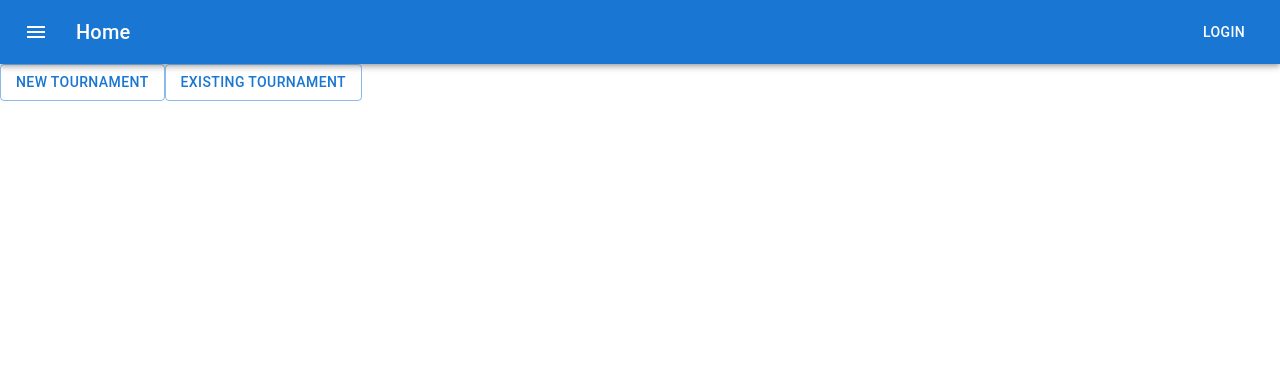
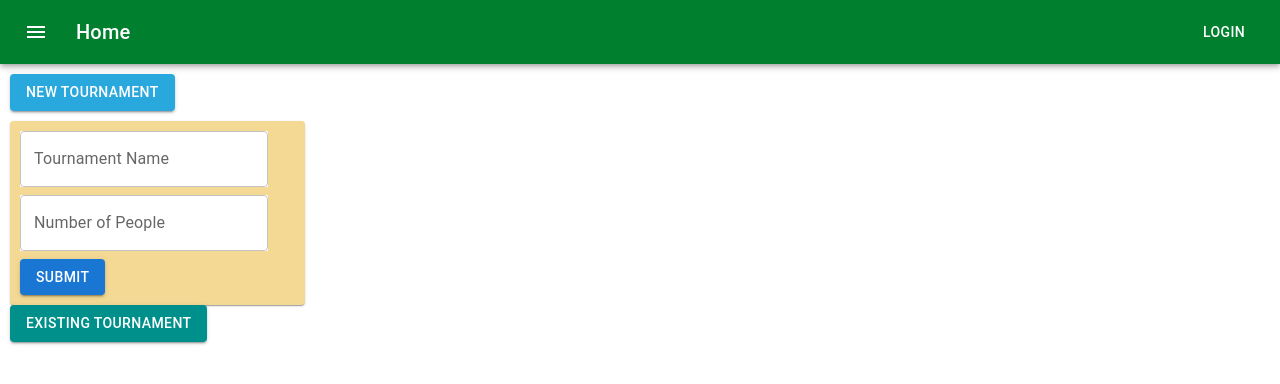
Before and after one commit to CLHigg42/catan_scoreboard, a React (Create React App) app: page / in a window 1280 px wide. Both pictures are taken after a click on the button "NEW TOURNAMENT". Shown: the top 384 px of the page. Built offline with nearby package versions, Linux system fonts and the light colour scheme.

Commit message:
adding landing page

```diff
--- a/src/Pages/Header.js
+++ b/src/Pages/Header.js
@@ -4,8 +4,8 @@ import {Menu } from '@mui/icons-material';
 
 export const Header = () => {
   return (
-    <Box sx={{ flexGrow: 1 }}>
-      <AppBar position="static">
+    <Box sx={{ flexGrow: 1 }} >
+      <AppBar position="static" style={{backgroundColor: '#007F2E'}}>
         <Toolbar>
           <IconButton
             size="large"
--- a/src/Pages/LandingPage.js
+++ b/src/Pages/LandingPage.js
@@ -1,16 +1,54 @@
-import { Button } from '@mui/material'
-import React from 'react'
+import React, {useEffect, useState} from 'react'
+import { Button, Card, TextField } from '@mui/material'
 
 export const LandingPage = () => {
+  const [buttonState, setButtonState] = useState({
+    newTournament: false,
+    existingTournament: false
+  });
+  const onButtonClick = (event) => {
+    const { name } = event;
+    setButtonState({...buttonState, [name]: !buttonState[name]})
+  }
+
   return (
-    <div>
+    <div
+      style={{paddingLeft: 10}}
+    >
       <Button
-        variant='outlined'
+        variant='contained'
+        style={{marginTop: 10, marginBottom: 10, backgroundColor: '#29A8DE'}}
+        onClick={() => onButtonClick({name: 'newTournament'})}
       >
         New Tournament
       </Button>
+      {buttonState.newTournament && (<Card
+        style={{padding: 10, backgroundColor: '#F3D993'}}
+        sx={{maxWidth: 275 }}
+      >
+        <TextField
+          id="outlined-basic"
+          style={{backgroundColor: 'white', marginBottom: 8}}
+          label="Tournament Name"
+          variant="outlined"
+        />
+        <TextField
+          id="outlined-basic"
+          style={{backgroundColor: 'white', marginBottom: 8}}
+          label="Number of People"
+          variant="outlined"
+        />
+        <Button
+          variant='contained'
+
+        >
+          Submit
+        </Button>
+      </Card>
+      )}
       <Button
-        variant='outlined'
+        variant='contained'
+        style={{backgroundColor: '#00908C'}}
       >
         Existing Tournament
       </Button>
```
Also changed, not shown: src/Pages/TournamentList.js (added, +59 -0 lines).
